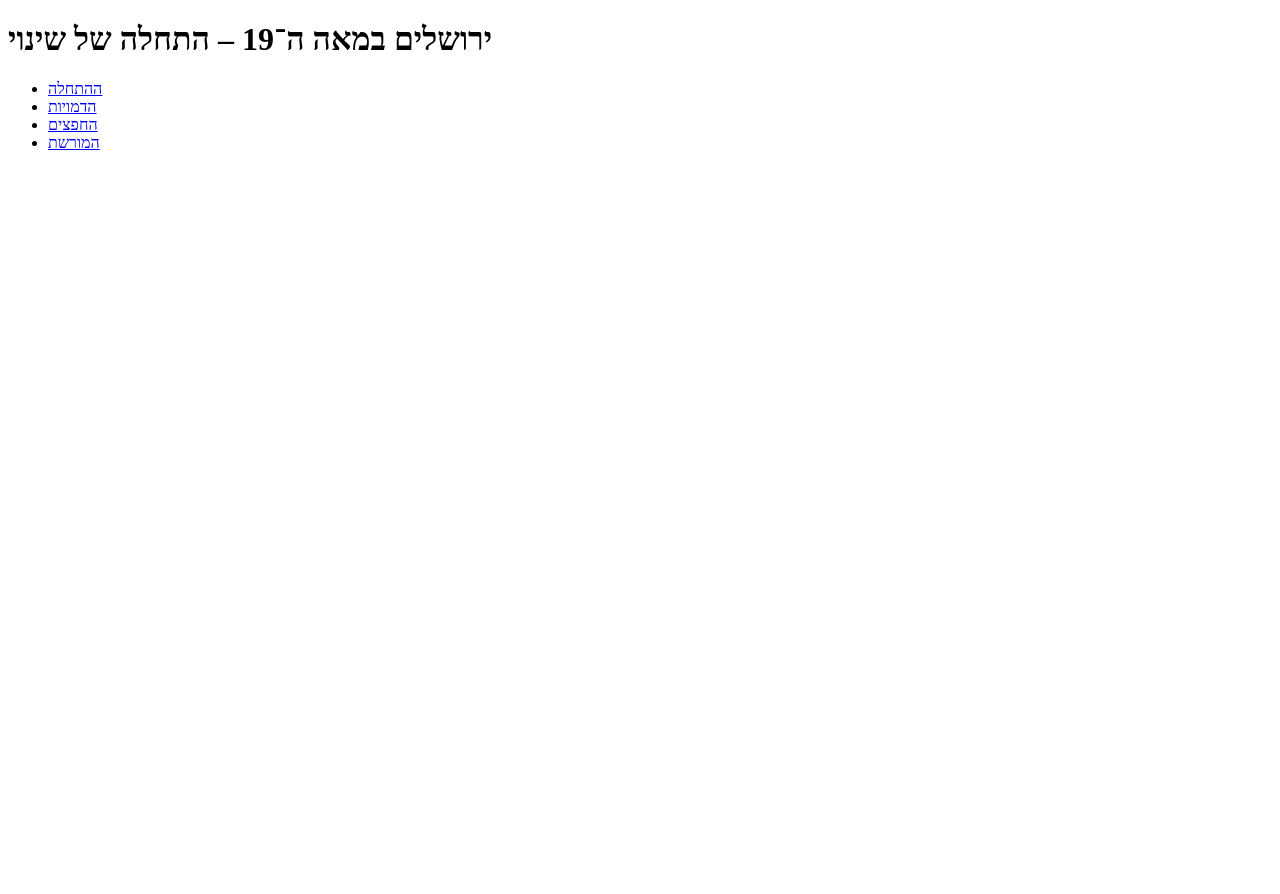
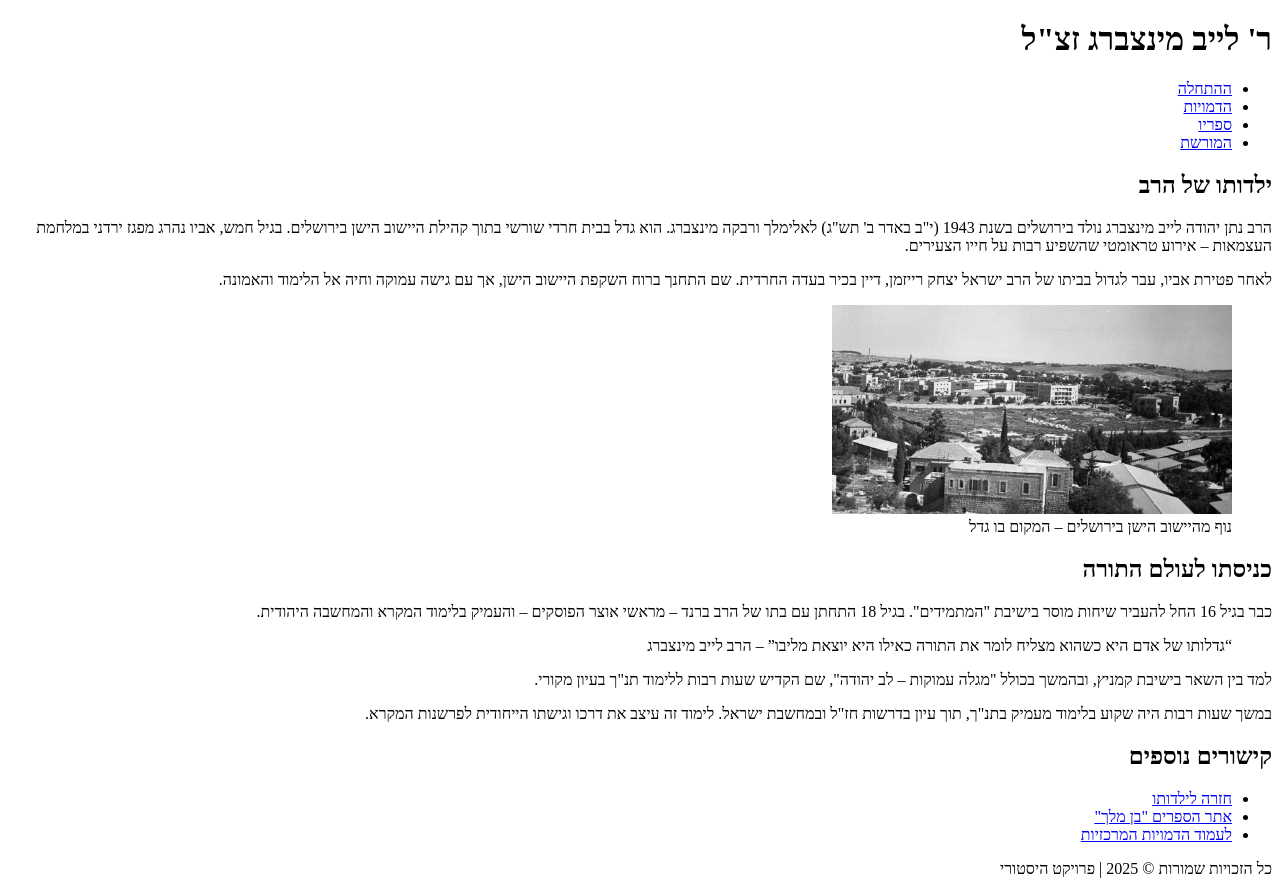
Before and after one commit to Baruch9353/04_08, a plain HTML site: page index.html in a window 1280 px wide. Before the commit the page ends 800 px from the top, so only its background shows below. Drawn offline with Linux system fonts and the light colour scheme.

Commit message:
add base

```diff
--- a/index.html
+++ b/index.html
@@ -1,22 +1,62 @@
 <!DOCTYPE html>
-<html lang="he">
+<html lang="he" dir="rtl">
 <head>
   <meta charset="UTF-8">
   <meta name="viewport" content="width=device-width, initial-scale=1.0">
-    <title>ההתחלה</title>
+  <title>ר' לייב מינצברג זצ"ל</title>
 </head>
 <body>
+
   <header>
-        <h1>ירושלים במאה ה־19 – התחלה של שינוי</h1>
-
+    <h1>ר' לייב מינצברג זצ"ל</h1>
     <nav>
       <ul>
         <li><a href="index.html">ההתחלה</a></li>
         <li><a href="figures.html">הדמויות</a></li>
-                <li><a href="artifacts.html">החפצים</a></li>
+        <li><a href="artifacts.html">ספריו</a></li>
         <li><a href="legacy.html">המורשת</a></li>
       </ul>
     </nav>
   </header>
+
+  <main>
+
+    <section>
+      <h2 id="childhood">ילדותו של הרב</h2>
+      <p>הרב נתן יהודה לייב מינצברג נולד בירושלים בשנת 1943 (י"ב באדר ב' תש"ג) לאלימלך ורבקה מינצברג. הוא גדל בבית חרדי שורשי בתוך קהילת היישוב הישן בירושלים. בגיל חמש, אביו נהרג מפגז ירדני במלחמת העצמאות – אירוע טראומטי שהשפיע רבות על חייו הצעירים.</p>
+
+      <p>לאחר פטירת אביו, עבר לגדול בביתו של הרב ישראל יצחק רייזמן, דיין בכיר בעדה החרדית. שם התחנך ברוח השקפת היישוב הישן, אך עם גישה עמוקה וחיה אל הלימוד והאמונה.</p>
+
+      <figure>
+        <img src="ירושלים.png" alt="ירושלים של פעם" width="400">
+        <figcaption>נוף מהיישוב הישן בירושלים – המקום בו גדל</figcaption>
+      </figure>
+    </section>
+
+    <section>
+      <h2>כניסתו לעולם התורה</h2>
+      <p>כבר בגיל 16 החל להעביר שיחות מוסר בישיבת "המתמידים". בגיל 18 התחתן עם בתו של הרב ברנד – מראשי אוצר הפוסקים – והעמיק בלימוד המקרא והמחשבה היהודית.</p>
+
+      <blockquote>
+        “גדלותו של אדם היא כשהוא מצליח לומר את התורה כאילו היא יוצאת מליבו” – הרב לייב מינצברג
+      </blockquote>
+
+      <p>למד בין השאר בישיבת קמניץ, ובהמשך בכולל "מגלה עמוקות – לב יהודה", שם הקדיש שעות רבות ללימוד תנ"ך בעיון מקורי.</p>
+
+        <p>במשך שעות רבות היה שקוע בלימוד מעמיק בתנ"ך, תוך עיון בדרשות חז"ל ובמחשבת ישראל. לימוד זה עיצב את דרכו וגישתו הייחודית לפרשנות המקרא.</p>
+      <h2>קישורים נוספים</h2>
+      <ul>
+        <li><a href="#childhood">חזרה לילדותו</a></li>
+        <li><a href="https://ben-melech.com" target="_blank">אתר הספרים "בן מלך"</a></li>
+        <li><a href="figures.html">לעמוד הדמויות המרכזיות</a></li>
+      </ul>
+    </section>
+
+  </main>
+
+  <footer>
+    <p>כל הזכויות שמורות &copy; 2025 | פרויקט היסטורי</p>
+  </footer>
+
 </body>
 </html>
```
Also changed, not shown: ירושלים.png (added). Lines whose indentation alone changed are shown as unchanged.
